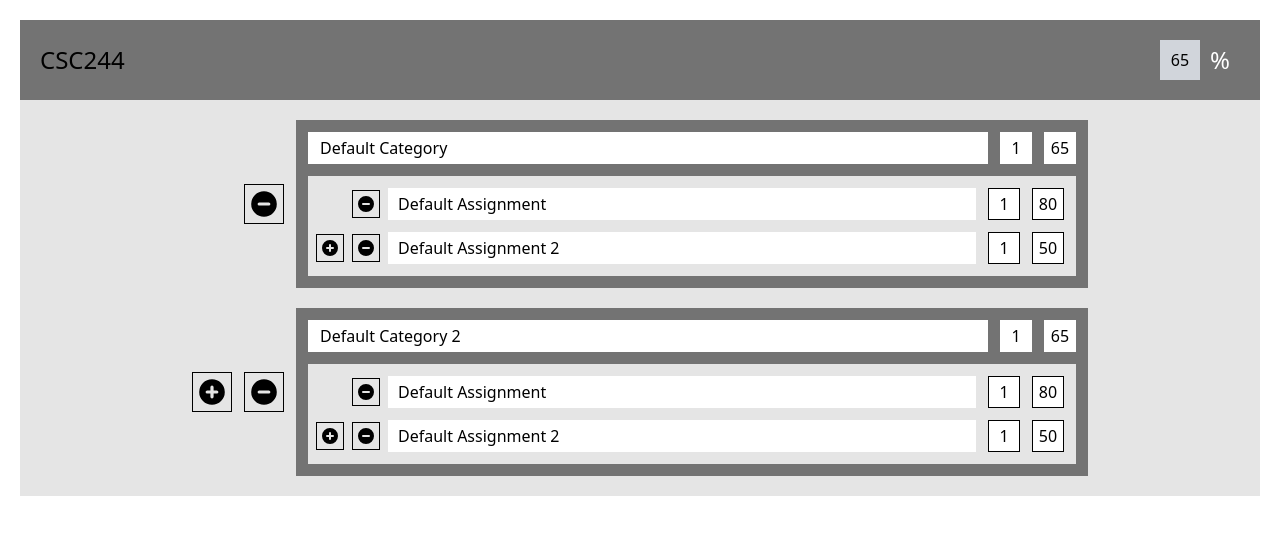
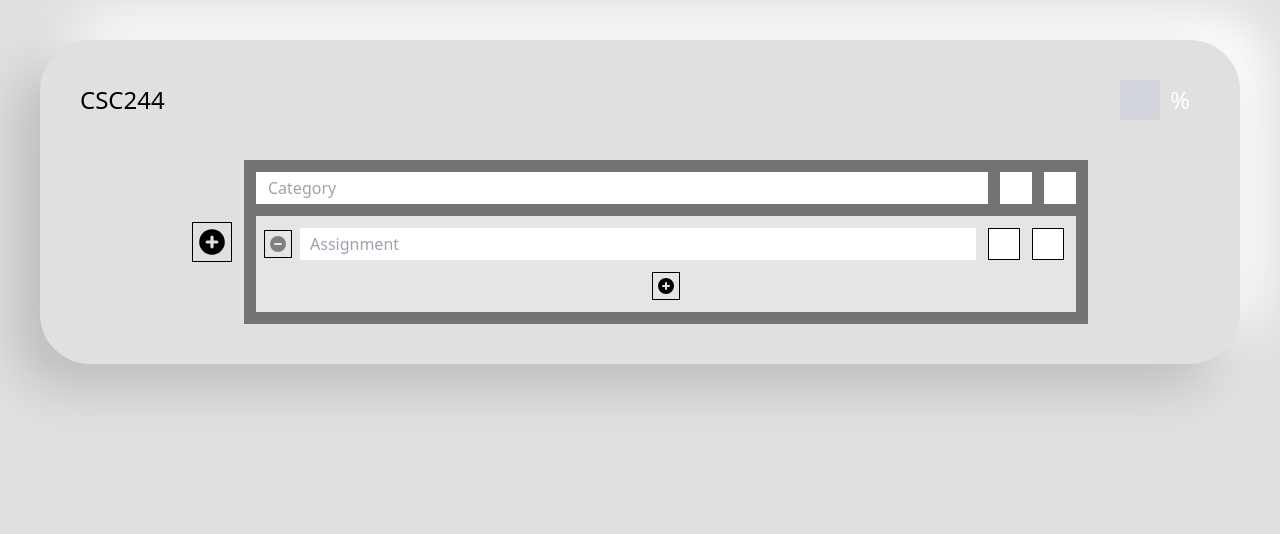
Before and after one commit to simondoesstuff/VirtualGradebook, a Svelte app: page / in a window 1280 px wide. Built offline with nearby package versions, Linux system fonts and the light colour scheme.

Commit message:
made it better

```diff
--- a/src/app.css
+++ b/src/app.css
@@ -12,3 +12,7 @@ input::-webkit-inner-spin-button {
 input[type=number] {
     -moz-appearance: textfield;
 }
+
+body {
+    background-color: #e0e0e0;
+}
--- a/src/components/Assignment.svelte
+++ b/src/components/Assignment.svelte
@@ -4,14 +4,14 @@
 
     // the user writes these in
     export let title;
-    export let weight = 1;
+    export let weight;
     export let gradeOverride;
 </script>
 
 
 <div class="flex gap-3 h-full w-full">
     <!--    Title    -->
-    <input class="px-2.5 grow" bind:value={title}>
+    <input class="px-2.5 grow" bind:value={title} placeholder="Assignment">
 
     <input class="w-8 border border-black text-center" type="number" bind:value={weight} placeholder={gradeTarget}>
 
--- a/src/components/AssignmentMod.svelte
+++ b/src/components/AssignmentMod.svelte
@@ -3,12 +3,13 @@
     import SubIcon from "/static/svgs/SubIcon.svelte"
 
     export let icon;
+    export let color = "black"
 
     let spacing = "w-7 h-7 shrink-0";
 </script>
 
 {#if icon}
-    <button class={spacing + " border border-black grid place-items-center text-[1.25rem]"}>
+    <button on:click style="color: {color}" class={spacing + " border border-black grid place-items-center text-[1.25rem]"}>
         {#if icon === "add"}
             <AddIcon />
         {:else if icon === "sub"}
--- a/src/components/Category.svelte
+++ b/src/components/Category.svelte
@@ -2,7 +2,13 @@
     import Assignment from "./Assignment.svelte";
     import {averageElements, computeGradeTargets} from "$scripts/GradeCalculation.ts";
     import AssignmentMod from "$components/AssignmentMod.svelte";
+    import {fly} from "svelte/transition"
 
+    function rid() {
+        let min = 0;
+        let max = 99999999999;
+        return Math.floor(Math.random() * (max - min)) + min; // You can remove the Math.floor if you don't want it to be an integer
+    }
 
     // used for 'backwards' calculation
     //      nullable -- (no course final grade target set)
@@ -10,7 +16,7 @@
 
     // the user writes these in
     export let title;
-    export let weight = 1;
+    export let weight;
     export let gradeOverride;   // nullable
 
     // the average of the contained assignments
@@ -38,13 +44,26 @@
             return item;
         });
     }
+
+    function removeAssignment(catIndex) {
+        assignments.splice(catIndex, 1);
+        assignments = assignments
+    }
+
+    function addDefaultAssignment() {
+        assignments = [
+            ...assignments,
+            {id: rid()}
+        ]
+    }
+
 </script>
 
 
 <div class="p-3 bg-neutral-500 w-full">
     <div class="flex justify-between gap-3 h-8">
         <!--    Title    -->
-        <input class="flex-grow px-3" bind:value={title}>
+        <input class="flex-grow px-3" bind:value={title} placeholder="Category">
 
         <div class="flex gap-3">
             <!--    Weight    -->
@@ -56,13 +75,14 @@
 
     <div class="mt-3 bg-neutral-200">
         <div class="flex flex-col gap-3 py-3">
-            {#each assignments as item, index}
-                {#if assignments.length - 1 !== index}
-                    <!--The assignment without the plus-->
-                    <div class="flex items-center h-8">
+            {#each assignments as item, index (item.id)}
+                <div class="flex items-center h-8" in:fly|local={{ x: 200, duration: 300 }} out:fly|local={{ x: 200, duration: 300 }}>
                     <div class="flex gap-2 mx-2">
-                            <AssignmentMod/>
-                            <AssignmentMod icon="sub"/>
+                        {#if assignments.length !== 1}
+                            <AssignmentMod on:click={() => removeAssignment(index)} icon="sub"/>
+                        {:else if assignments.length === 1}
+                            <AssignmentMod color="gray" icon="sub"/>
+                        {/if}
                     </div>
                     <Assignment
                             bind:title={item.title}
@@ -70,21 +90,10 @@
                             bind:gradeOverride={item.gradeOverride}
                     />
                 </div>
-                {:else}
-                    <!--The assignment with the plus-->
-                    <div class="flex items-center h-8">
-                        <div class="flex gap-2 mx-2">
-                            <AssignmentMod icon="add"/>
-                            <AssignmentMod icon="sub"/>
-                        </div>
-                        <Assignment
-                                bind:title={item.title}
-                                bind:weight={item.weight}
-                                bind:gradeOverride={item.gradeOverride}
-                        />
-                    </div>
-                {/if}
             {/each}
+            <div class="mx-auto">
+                <AssignmentMod on:click={addDefaultAssignment} icon="add"/>
             </div>
         </div>
     </div>
+</div>
--- a/src/components/CategoryMod.svelte
+++ b/src/components/CategoryMod.svelte
@@ -8,7 +8,7 @@
 </script>
 
 {#if icon}
-    <button class={spacing + " border border-black grid place-items-center text-[2rem]"}>
+    <button on:click class={spacing + " border border-black grid place-items-center text-[2rem]"}>
         {#if icon === "add"}
             <AddIcon />
         {:else if icon === "sub"}
--- a/src/components/Course.svelte
+++ b/src/components/Course.svelte
@@ -2,7 +2,13 @@
     import Category from "$components/Category.svelte";
     import CategoryMod from "../components/CategoryMod.svelte";
     import {averageElements, computeGradeTargets} from "$scripts/GradeCalculation.ts";
+    import {fly} from "svelte/transition"
 
+    function rid() {
+        let min = 0;
+        let max = 99999999999;
+        return Math.floor(Math.random() * (max - min)) + min; // You can remove the Math.floor if you don't want it to be an integer
+    }
 
     const clamp = (num, min, max) => Math.min(Math.max(num, min), max);
 
@@ -38,10 +44,29 @@
             return item;
         });
     }
+
+    function removeCategory(catIndex) {
+        categories.splice(catIndex, 1);
+        categories = categories
+    }
+
+    function addDefaultCategory() {
+        categories = [
+            ...categories,
+            {
+                assignments: [
+                    {id: rid()}
+                ],
+                id: rid()
+            }
+        ]
+    }
+
 </script>
 
-<div class="m-5">
-    <div class="flex justify-between items-center p-5 bg-neutral-500">
+<div class="m-10" id="course">
+    <div class="p-5">
+        <div class="flex justify-between items-center p-5">
             <h1 class="text-[1.5rem]">{title}</h1>
             <div class="flex items-center">
                 <input
@@ -56,14 +81,19 @@
             </div>
         </div>
 
-    <div class="p-5 bg-neutral-200">
+        <div class="p-5">
             <div class="flex flex-col gap-5 mx-auto max-w-4xl">
-            {#each categories as category, index}
-                {#if categories.length - 1 !== index}
-                    <!--The category without the plus-->
-                    <div class="flex items-center gap-3">
-                        <CategoryMod/>
-                        <CategoryMod icon="sub"/>
+                {#each categories as category, index (category.id)}
+                    <!--The category with the plus-->
+                    <div class="flex items-center gap-3" in:fly={{ x: 200, duration: 300 }} out:fly={{ x: 200, duration: 300 }}>
+                        <div class="flex flex-col gap-3">
+                            {#if categories.length !== 1}
+                                <CategoryMod on:click={() => removeCategory(index)} icon="sub"/>
+                            {/if}
+                            {#if categories.length-1 === index}
+                                <CategoryMod on:click={addDefaultCategory} icon="add"/>
+                            {/if}
+                        </div>
                         <Category
                                 bind:title={category.title}
                                 bind:weight={category.weight}
@@ -73,22 +103,17 @@
                                 bind:assignments={category.assignments}
                         />
                     </div>
-                {:else}
-                    <!--The category with the plus-->
-                    <div class="flex items-center gap-3">
-                        <CategoryMod icon="add"/>
-                        <CategoryMod icon="sub"/>
-                        <Category
-                                bind:title={category.title}
-                                bind:weight={category.weight}
-                                bind:gradeOverride={category.gradeOverride}
-                                bind:gradeCalculated={category.gradeCalculated}
-                                bind:gradeTarget={category.gradeTarget}
-                                bind:assignments={category.assignments}
-                        />
-                    </div>
-                {/if}
                 {/each}
             </div>
         </div>
     </div>
+</div>
+
+<style>
+    #course {
+        border-radius: 50px;
+        background: #e0e0e0;
+        box-shadow: -25px 25px 50px #bebebe,
+        25px -25px 50px #ffffff;
+    }
+</style>
--- a/src/routes/index.svelte
+++ b/src/routes/index.svelte
@@ -1,43 +1,29 @@
 <script>
     import Course from "$components/Course.svelte";
+
+    function rid() {
+        let min = 0;
+        let max = 99999999999;
+        return Math.floor(Math.random() * (max - min)) + min; // You can remove the Math.floor if you don't want it to be an integer
+    }
 
     let courses = [
         {
             title: "CSC244",
             categories: [
-                {
-                    title: "Default Category",
-                    assignments: [
-                        {
-                            title: "Default Assignment",
-                            gradeOverride: 80,
-                        },
-                        {
-                            title: "Default Assignment 2",
-                            gradeOverride: 50,
-                        }
-                    ]
-                },
-                {
-                    title: "Default Category 2",
-                    assignments: [
-                        {
-                            title: "Default Assignment",
-                            gradeOverride: 80,
-                        },
-                        {
-                            title: "Default Assignment 2",
-                            gradeOverride: 50,
-                        }
-                    ]
-                }
-            ]
+                {assignments: [
+                    {id: rid()}
+                ], id: rid()},
+            ],
+            id: rid()
         }
     ]
 
+    $: console.log(courses[0].categories.length)
+
 </script>
 
-{#each courses as course}
+{#each courses as course (course.id)}
     <Course
             bind:title={course.title}
             bind:gradeOverride={course.gradeOverride}
```
Lines whose indentation alone changed are shown as unchanged.
